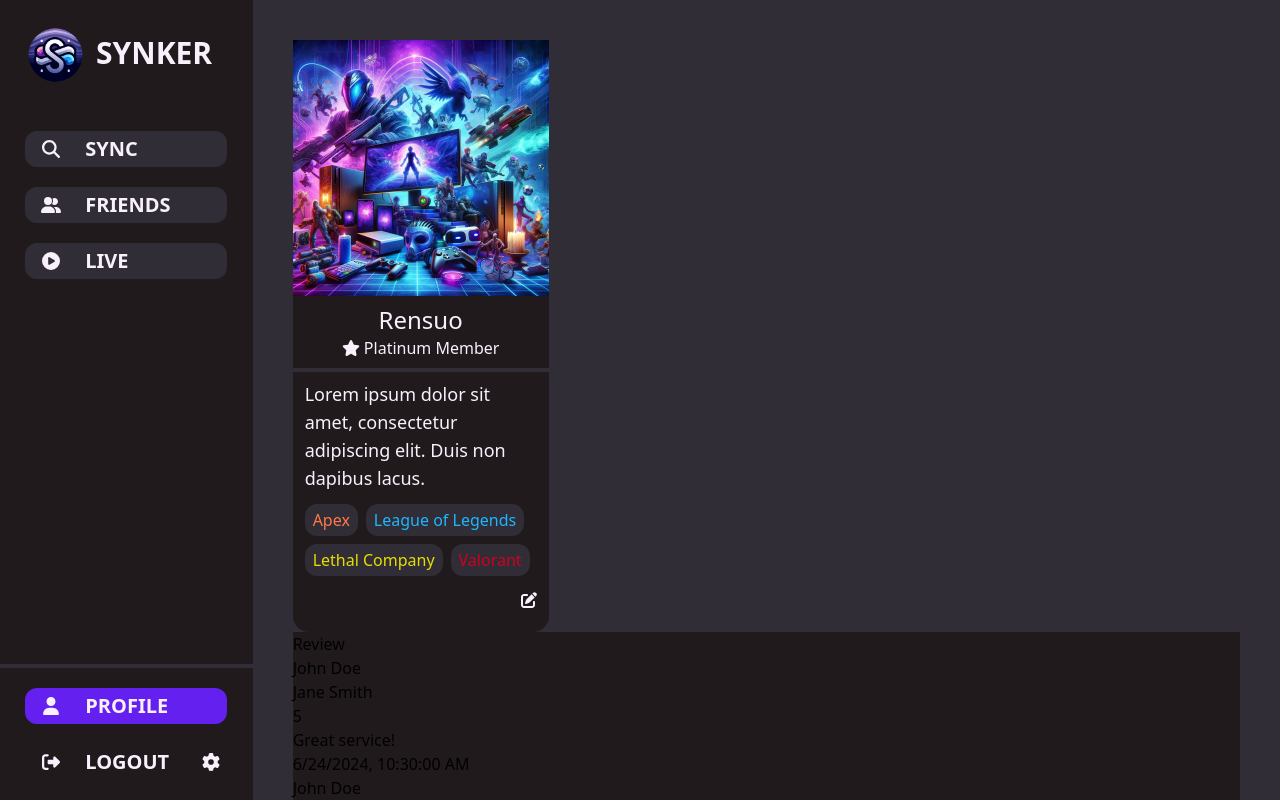
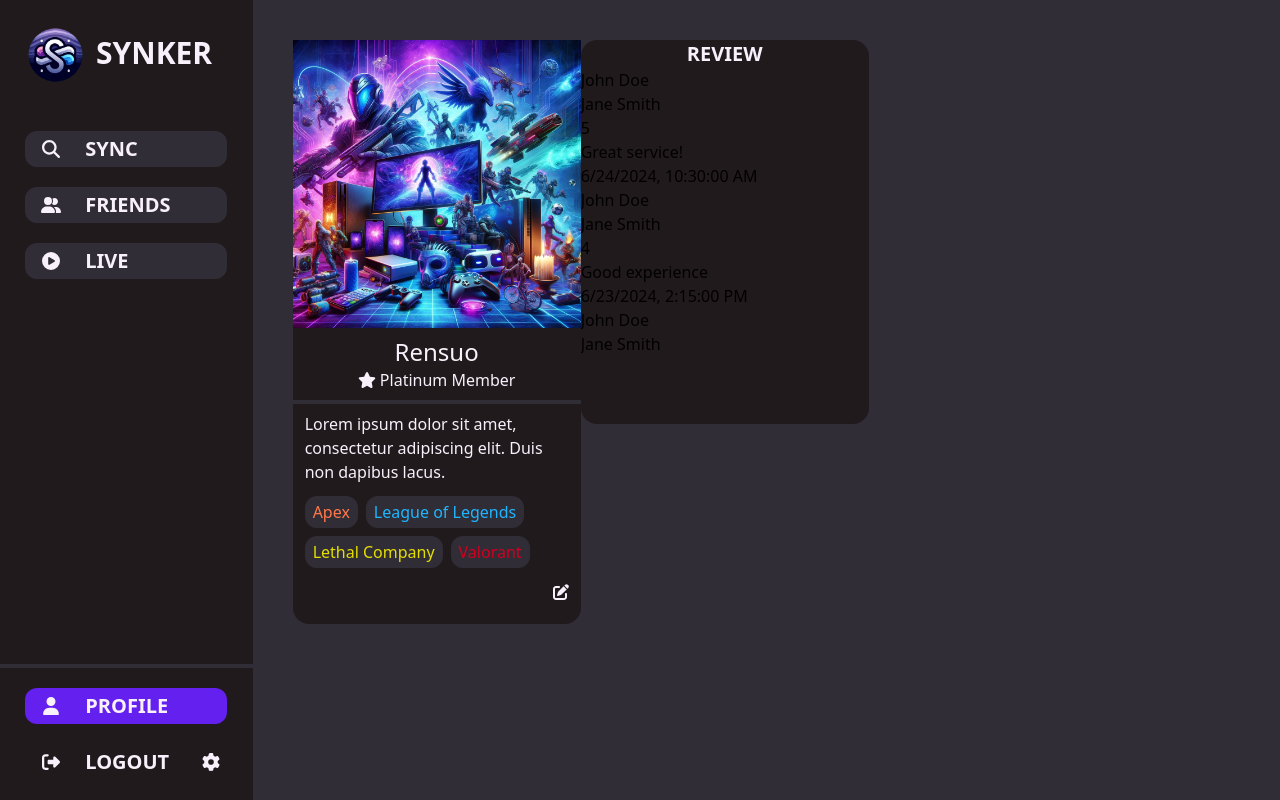
Before and after one commit to varangill/Synker, a React (Vite) app in the folder client/: page /profile in a window 1280 px wide. Built offline with nearby package versions, Linux system fonts and the light colour scheme; no server answers; a web font is replaced by a local one.

Commit message:
small ui changes

```diff
--- a/client/src/ui/components/Profile.tsx
+++ b/client/src/ui/components/Profile.tsx
@@ -115,7 +115,7 @@ const Profile: React.FC<ProfileProps> = ({
   editGameTags.sort();
 
   return (
-    <div className="profile-container w-64 bg-gray-200 rounded-2xl flex flex-col h-fit max-h-128">
+    <div className="profile-container w-72 bg-gray-200 rounded-2xl flex flex-col h-fit">
       <input
         className="PFP-input hidden"
         type="file"
@@ -124,7 +124,7 @@ const Profile: React.FC<ProfileProps> = ({
         onChange={handleProfilePicChange}
       ></input>
       <img
-        className={`profile-pic w-64 h-64 object-fit ${
+        className={`profile-pic w-72 h-72 object-fit ${
           isEditing == true ? "hover:opacity-30 cursor-pointer" : ""
         }`}
         src={isEditing ? tempProfilePic : editProfilePic}
@@ -143,7 +143,7 @@ const Profile: React.FC<ProfileProps> = ({
       {isEditing ? (
         <div>
           <textarea
-            className="desc text-white text-lg pl-3 pr-5 pt-2 w-full bg-gray-200 w-auto overflow-hidden text-ellipsis break-words"
+            className="desc text-white text-base pl-3 pr-5 pt-2 w-full bg-gray-200 w-auto overflow-hidden text-ellipsis break-words"
             value={tempDescription}
             onChange={(e) => setTempDescription(e.target.value)}
             style={{ height: "auto", overflowY: "hidden" }}
@@ -165,7 +165,7 @@ const Profile: React.FC<ProfileProps> = ({
           </div>
         </div>
       ) : (
-        <div className="desc text-white text-lg pl-3 pr-5 pt-2 w-full overflow-hidden text-ellipsis break-words">
+        <div className="desc text-white text-base pl-3 pr-5 pt-2 w-full overflow-hidden text-ellipsis break-words">
           {editDescription}
         </div>
       )}
--- a/client/src/ui/components/ReviewCard.tsx
+++ b/client/src/ui/components/ReviewCard.tsx
@@ -7,9 +7,9 @@ interface ReviewCardProps {
 
 const ReviewCard: React.FC<ReviewCardProps> = ({ reviewsList }) => {
   return (
-    <div className="w-full h-full bg-gray-200 flex flex-col">
-      <div className="title">Review</div>
-      <div>
+    <div className="rounded-2xl flex flex-col items-center bg-gray-200 w-full h-full max-h-96">
+      <div className="title text-xl text-white font-bold">REVIEW</div>
+      <div className="h-72 w-72 overflow-y-scroll no-scrollbar">
         {reviewsList.map((review, index) => (
           <div key={index}>
             <ReviewBox
--- a/client/src/ui/pages/ProfilePage.tsx
+++ b/client/src/ui/pages/ProfilePage.tsx
@@ -21,6 +21,7 @@ export default function ProfilePage() {
     <div className="App flex flex-row bg-gray-100 h-screen">
       <Navigation />
       <div className="profile-screen-container flex flex-row w-full h-full flex-wrap overflow-y-scroll overflow-x-hidden p-10">
+        <div>
           <Profile
             profilePicture={testUser.getProfilePicture()}
             username={testUser.getUsername()}
@@ -29,7 +30,10 @@ export default function ProfilePage() {
             membership={testUser.getMembership()}
             auth={auth}
           />
+        </div>
+        <div className="">
           <ReviewCard reviewsList={testReviewList} />
+        </div>
       </div>
     </div>
   );
```
Lines whose indentation alone changed are shown as unchanged.
